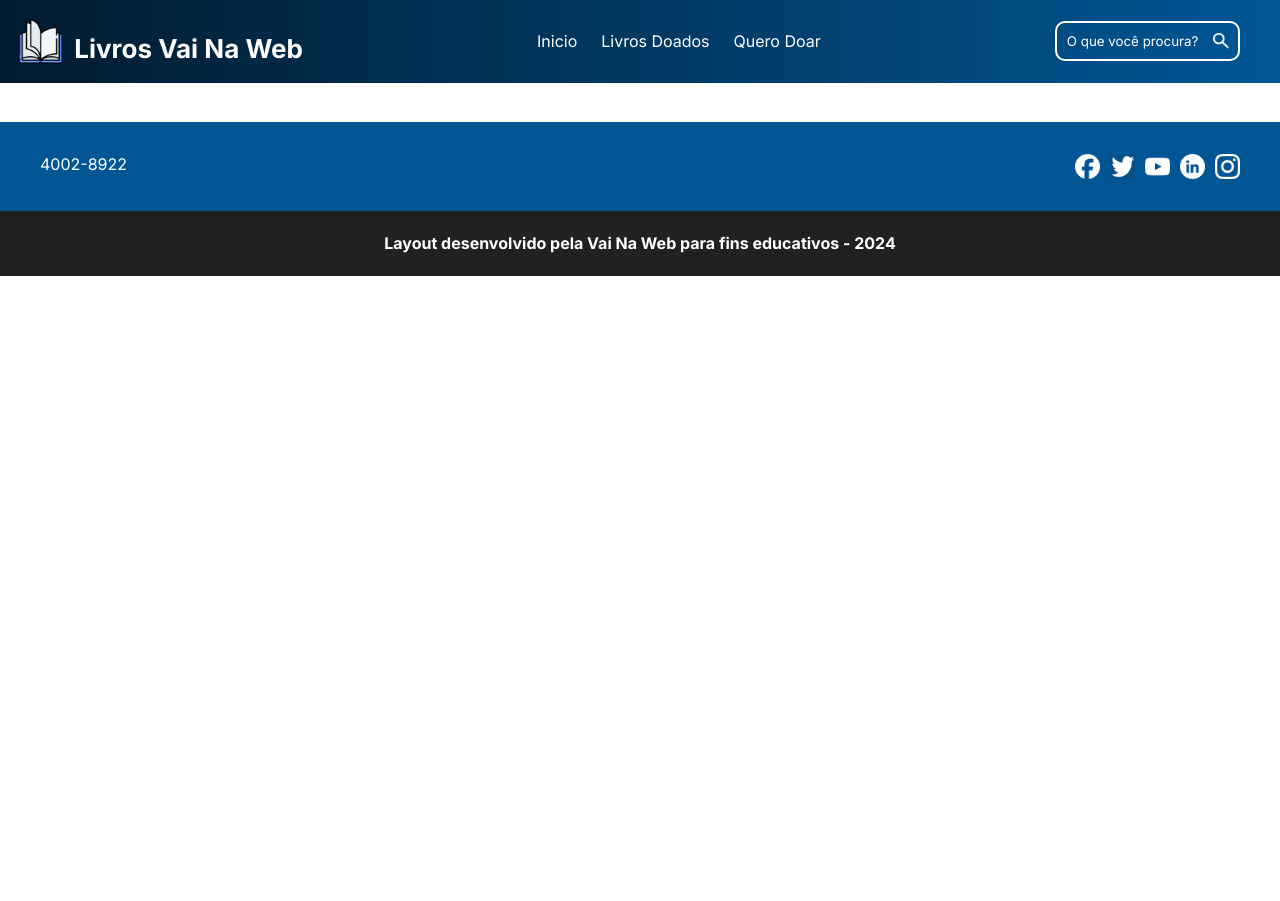
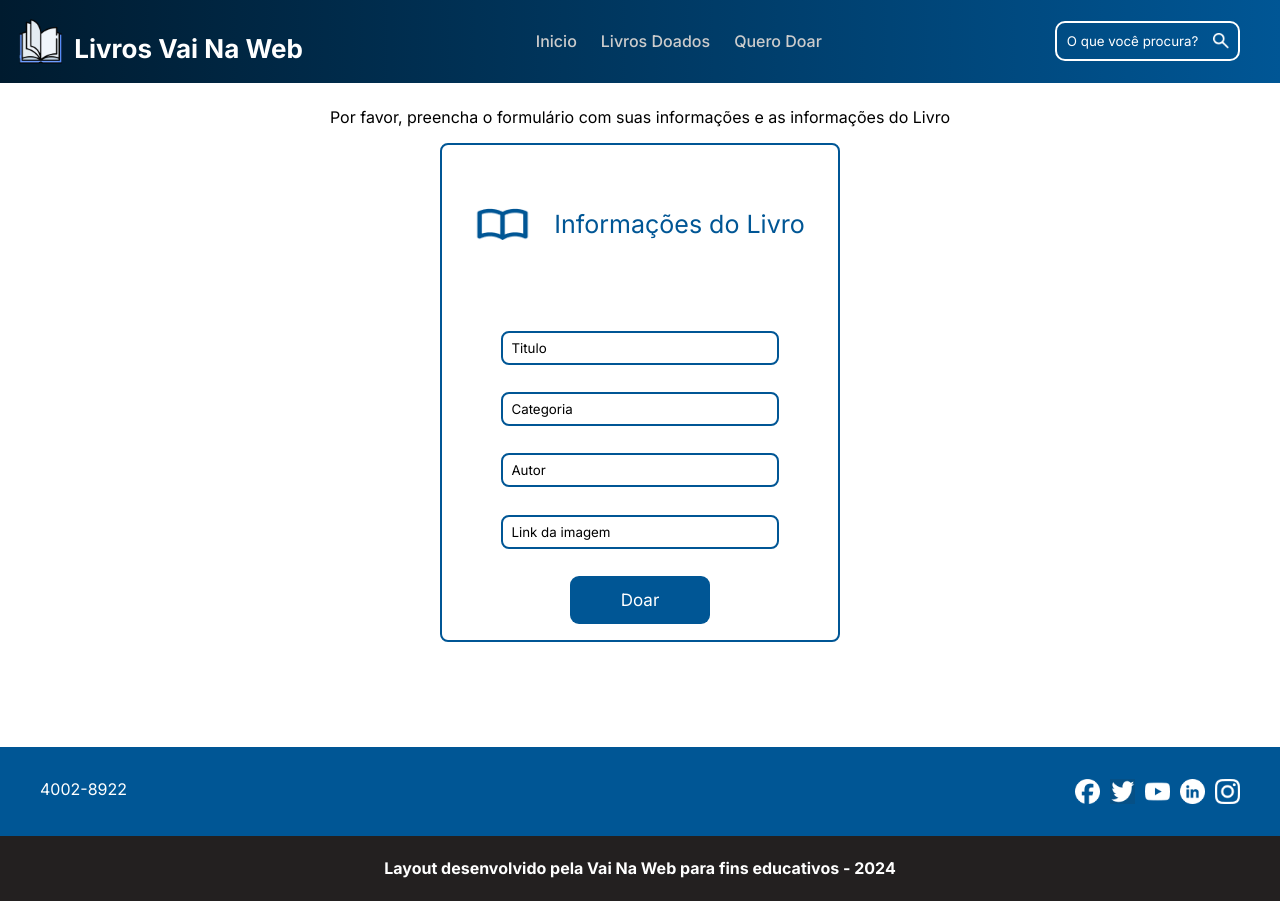
Before and after one commit to Davi-D18/livros_vnw, a React (Vite) app: page /doacao in a window 1280 px wide. Before the commit the page ends 800 px from the top, so only its background shows below. Built offline with nearby package versions, Linux system fonts and the light colour scheme.

Commit message:
Página de Doação finalizada

```diff
--- a/src/components/Header/style/header.js
+++ b/src/components/Header/style/header.js
@@ -44,11 +44,12 @@ export const AncoraLink = styled.a`
   cursor: pointer;
 `;
 
-export const FormPesquisa = styled.form``;
+export const FormPesquisa = styled.section``;
 
 export const InputPesquisa = styled.input.attrs({
   type: "search",
   placeholder: "O que você procura?",
+  name: "buscaDoUsuario",
 })`
   background-color: transparent;
   border: 2px solid white;
@@ -61,7 +62,12 @@ export const InputPesquisa = styled.input.attrs({
   background-repeat: no-repeat;
   background-position: right 9px center;
   height: 40px;
+
   &::placeholder {
     color: white;
   }
+
+  &:focus {
+    outline: 1px solid white;
+  }
 `;
--- a/src/pages/doacao/Doacao.jsx
+++ b/src/pages/doacao/Doacao.jsx
@@ -1,3 +1,27 @@
+import * as S from "./styles/doacao.js";
+
+import Icon from "../../assets/icons/livro-icon.png";
+
 export function Doacao() {
-  return <h1>Teste3</h1>;
+  return (
+    <S.SecaoFormDoarLivro>
+      <S.Aviso>
+        Por favor, preencha o formulário com suas informações e as informações
+        do Livro
+      </S.Aviso>
+
+      <S.SecaoFormulario>
+        <S.ContainerIconAndText>
+          <S.IconImagemLivro src={Icon} />
+          <S.InfoLivro>Informações do Livro</S.InfoLivro>
+        </S.ContainerIconAndText>
+        <S.Input type="text" name="titulo-livro" placeholder="Titulo" />
+        <S.Input type="text" name="categoria-livro" placeholder="Categoria" />
+        <S.Input type="text" name="autor-livro" placeholder="Autor" />
+        <S.Input type="text" name="imagem-livro" placeholder="Link da imagem" />
+
+        <S.ButtonSubmitDoar>Doar</S.ButtonSubmitDoar>
+      </S.SecaoFormulario>
+    </S.SecaoFormDoarLivro>
+  );
 }
--- /dev/null
+++ b/src/pages/doacao/styles/doacao.js
@@ -0,0 +1,75 @@
+import styled from "styled-components";
+
+export const SecaoFormDoarLivro = styled.section`
+  height: 80dvh;
+`;
+
+export const Aviso = styled.p`
+  text-align: center;
+  margin-top: 3vh;
+  color: ${(props) => props.theme.colors.black};
+`;
+
+export const SecaoFormulario = styled.form`
+  display: flex;
+  flex-direction: column;
+  gap: 1.7rem;
+  align-items: center;
+  padding-top: 3.5rem;
+  padding-bottom: 1rem;
+  max-width: 400px;
+  margin: 2vh auto;
+  border: 2px solid ${(props) => props.theme.colors.primary};
+  border-radius: 8px;
+`;
+
+export const ContainerIconAndText = styled.div`
+  display: flex;
+  align-items: center;
+  gap: 1.5rem;
+  margin-bottom: 7vh;
+`;
+
+export const IconImagemLivro = styled.img`
+  width: 55px;
+`;
+
+export const InfoLivro = styled.h2`
+  color: ${(props) => props.theme.colors.primary};
+  font-size: 25px;
+  font-weight: 400;
+`;
+
+export const Input = styled.input`
+  border: 2px solid ${(props) => props.theme.colors.primary};
+  padding: 7px;
+  width: 70%;
+  border-radius: 8px;
+  background-color: transparent;
+  padding-left: 8px;
+  color: ${(props) => props.theme.colors.black};
+
+  &::placeholder {
+    color: ${(props) => props.theme.colors.black};
+  }
+
+  &:focus {
+    outline: 1px solid ${(props) => props.theme.colors.primary};
+  }
+`;
+
+export const ButtonSubmitDoar = styled.button`
+  background-color: ${(props) => props.theme.colors.primary};
+  color: ${(props) => props.theme.colors.white};
+  border: none;
+  height: 48px;
+  width: 140px;
+  font-size: 17px;
+  border-radius: 9px;
+  cursor: pointer;
+  transition: transform 0.4s ease;
+
+  &:hover {
+    transform: scale(1.03);
+  }
+`;
--- a/src/styles/globalStyles.js
+++ b/src/styles/globalStyles.js
@@ -9,4 +9,45 @@ export const GlobalStyles = createGlobalStyle`
     font-family: ${(props) => props.theme.fonts.fontPrimary};
     text-decoration: none;
   }
+
+  a {
+    color: #ccc;
+    position: relative;
+    transition: color 0.4s ease;
+    font-weight: 500;
+
+    &::after {
+    content: "";
+    position: absolute;
+    width: 0;
+    height: 2px;
+    background-color: ${(props) => props.theme.colors.white};
+    left: 0;
+    bottom: -3px; /* Distância do texto */
+    transition: width 0.4s ease-in-out;
+  }
+
+  &:hover::after {
+    width: 100%;
+  }
+
+  &::before {
+    content: "";
+    position: absolute;
+    width: 0;
+    height: 2px;
+    background-color: #fff;
+    right: 0;
+    bottom: -3px; /* Distância do texto */
+    transition: width 0.4s ease-in-out;
+  }
+
+  &:hover::before {
+    width: 100%;
+  }
+
+  &:hover {
+    color: ${(props) => props.theme.colors.white};
+  }
+  }
 `;
```
Also changed, not shown: src/assets/icons/livro-icon.png (added).
